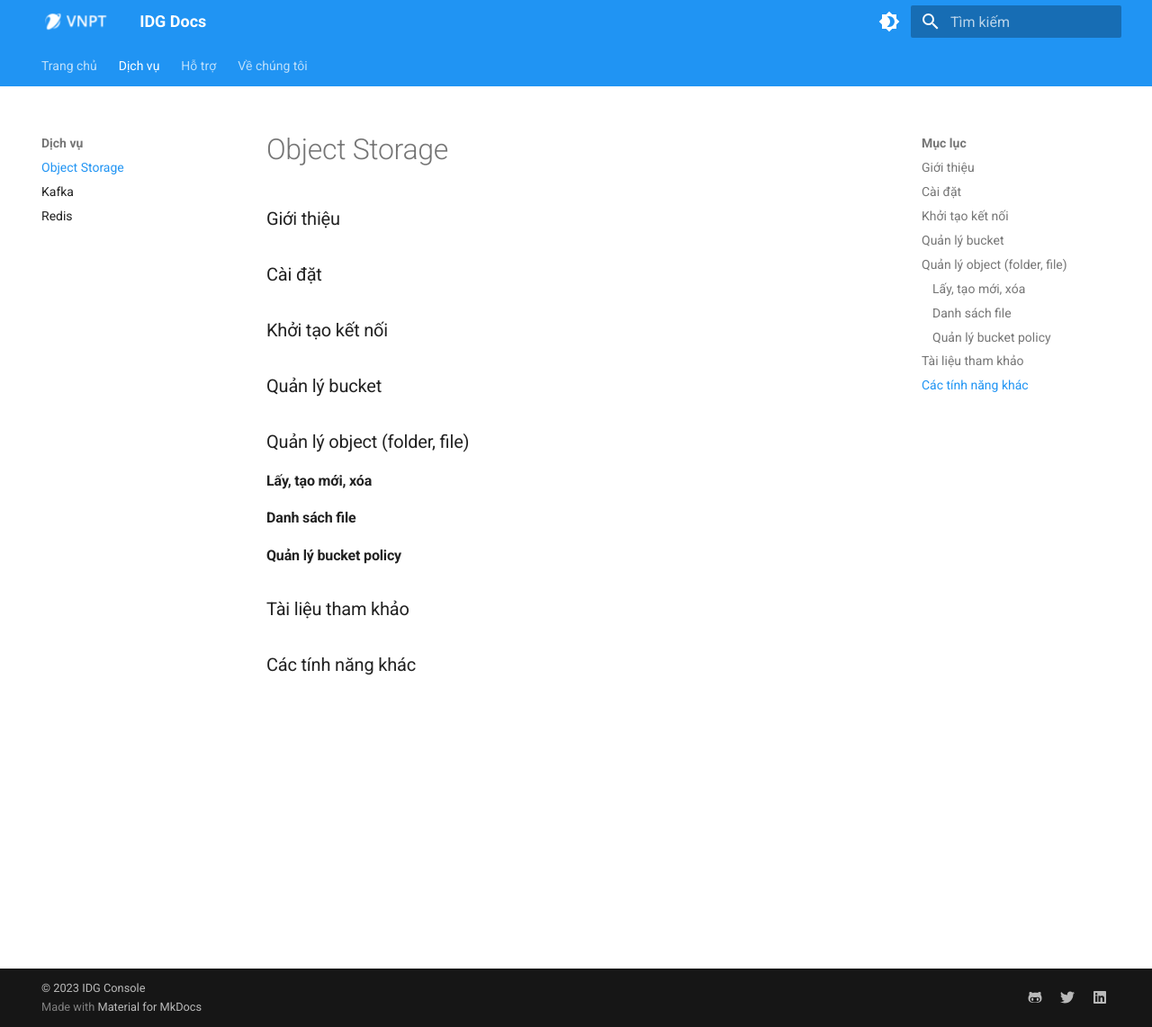
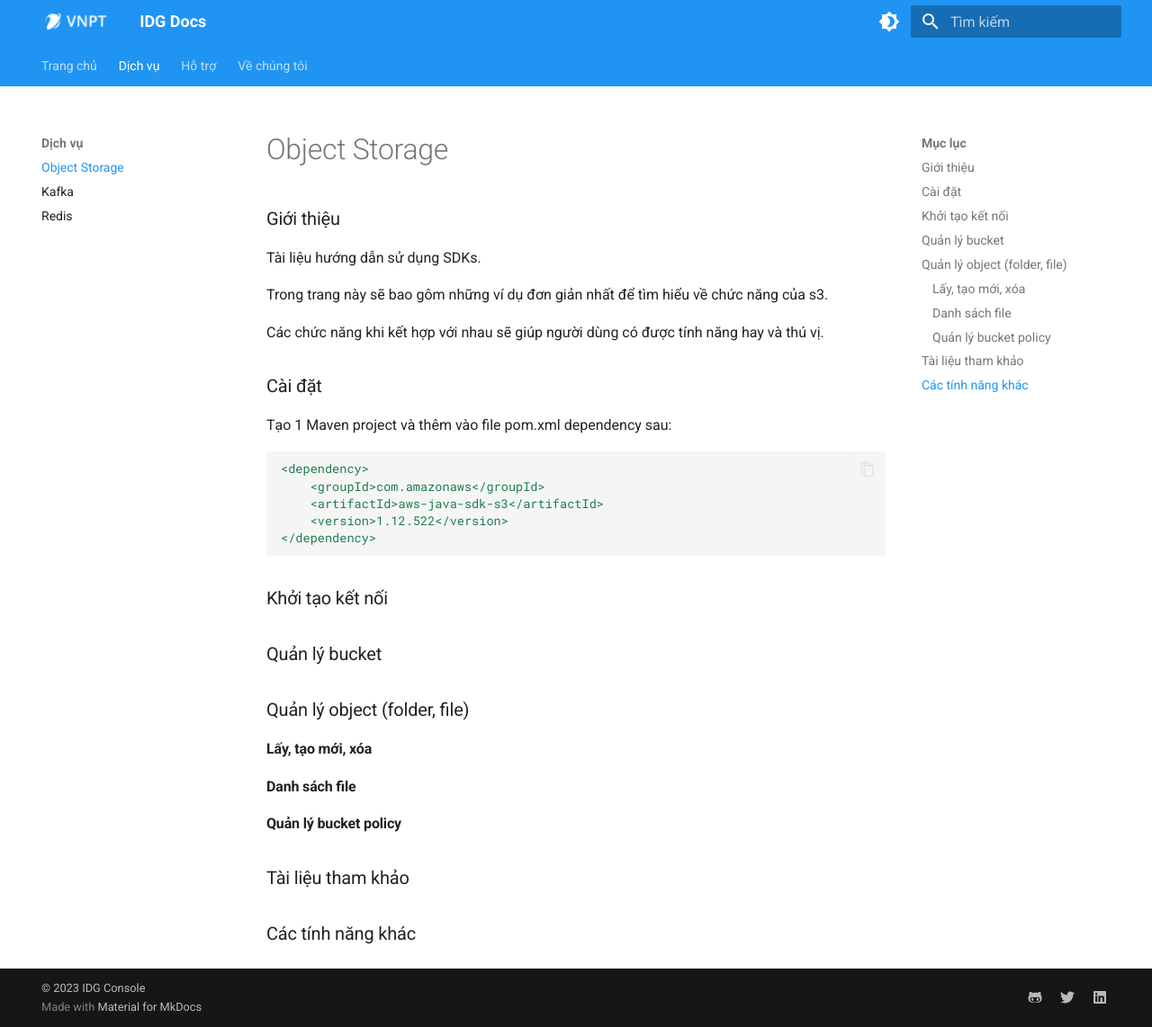
Before and after one commit to dangngocsoncntt/igg-docs, an MkDocs documentation site: the page built from docs/services/object-storage.md, in a window 1280 px wide and 1142 px high. Shown: the whole window at 90% size. Built offline with MkDocs 1.6.1 and Material for MkDocs 9.7.7, drawn with Linux system fonts in a browser that asks for light colours.

````diff
--- a/docs/services/object-storage.md
+++ b/docs/services/object-storage.md
@@ -1,6 +1,22 @@
 ### Giới thiệu
 
+Tài liệu hướng dẫn sử dụng SDKs.
+
+Trong trang này sẽ bao gôm những ví dụ đơn giản nhất để tìm hiểu về chức năng của s3.
+
+Các chức năng khi kết hợp với nhau sẽ giúp người dùng có được tính năng hay và thú vị.
+
 ### Cài đặt
+
+Tạo 1 Maven project và thêm vào file pom.xml dependency sau:
+
+``` yaml
+<dependency>
+    <groupId>com.amazonaws</groupId>
+    <artifactId>aws-java-sdk-s3</artifactId>
+    <version>1.12.522</version>
+</dependency>
+```
 
 ### Khởi tạo kết nối
 
````
Also changed, not shown: docs/services/redis.md (+3 -1 lines).
